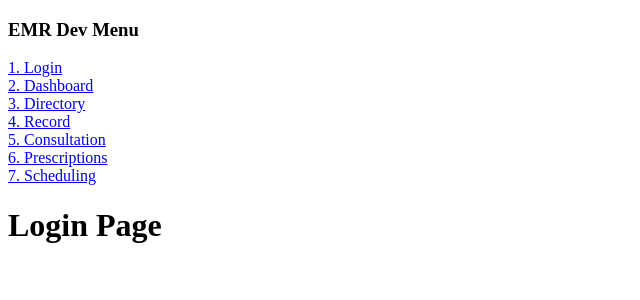
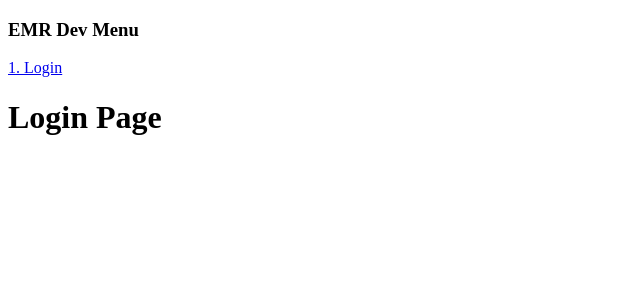
Before and after one commit to 2026bayviewglenEMR/view-of-the-bay, a Vue app in the folder frontend/: page / in a window 1280 px wide. Shown: the top 300 px of the page, without its empty margins (0-640 px from the left). Built offline with nearby package versions, Linux system fonts and the light colour scheme.

Commit message:
fixed minor issue

```diff
--- a/frontend/src/App.vue
+++ b/frontend/src/App.vue
@@ -4,18 +4,6 @@
       <h3>EMR Dev Menu</h3>
       <div class="nav-links">
         <router-link to="/" class="nav-btn">1. Login</router-link>
-        <br>
-        <router-link to="/dashboard" class="nav-btn">2. Dashboard</router-link>
-        <br>
-        <router-link to="/directory" class="nav-btn">3. Directory</router-link>
-        <br>
-        <router-link to="/record" class="nav-btn">4. Record</router-link>
-        <br>
-        <router-link to="/consultation" class="nav-btn">5. Consultation</router-link>
-        <br>
-        <router-link to="/prescriptions" class="nav-btn">6. Prescriptions</router-link>
-        <br>
-        <router-link to="/scheduling" class="nav-btn">7. Scheduling</router-link>
       </div>
     </nav>
 
```
